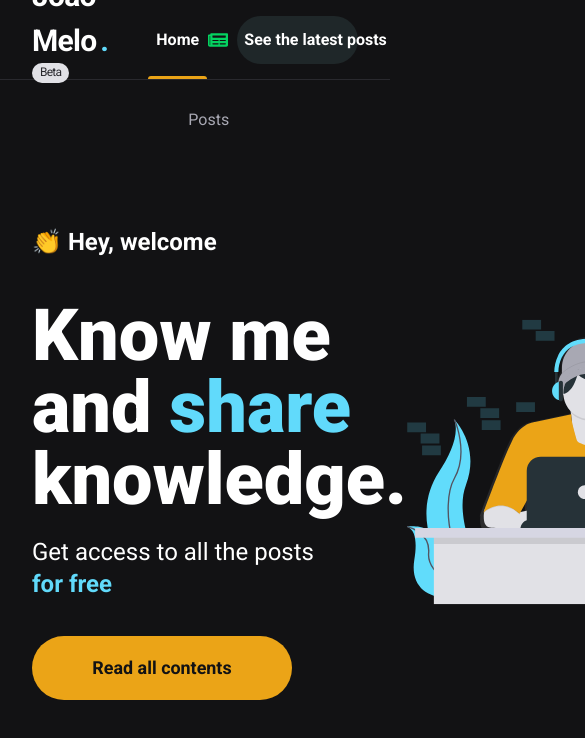
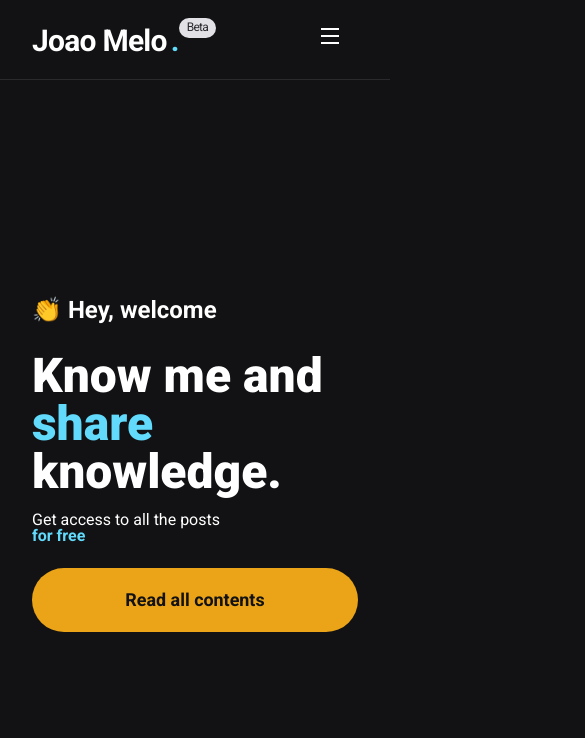
Before and after one commit to joaopcm/website, a Next.js app: page / in a window 390 px wide. Shown: the top 738 px of the page, 585 px wide, since content can reach past the window. Built offline with nearby package versions, Linux system fonts and the light colour scheme.

Commit message:
feat: turn the website into a responsive website

```diff
--- a/src/components/Header/ActiveLink.tsx
+++ b/src/components/Header/ActiveLink.tsx
@@ -4,29 +4,42 @@ import { cloneElement, ReactElement } from "react";
 
 interface ActiveLinkProps extends LinkProps {
   children: ReactElement;
-  activeClassName: string;
+  activeClassName?: string;
   shouldMatchExactHref?: boolean;
 }
 
 export function ActiveLink({
   children,
-  activeClassName,
+  activeClassName = null,
   shouldMatchExactHref = false,
   ...rest
 }: ActiveLinkProps) {
   const { asPath } = useRouter();
-  let className = "";
+  let isActive = false;
 
   if (shouldMatchExactHref && (asPath === rest.href || asPath === rest.as)) {
-    className = activeClassName;
+    isActive = true;
   }
 
   if (
     !shouldMatchExactHref &&
     (asPath.startsWith(String(rest.href)) || asPath.startsWith(String(rest.as)))
   ) {
-    className = activeClassName;
+    isActive = true;
   }
 
-  return <Link {...rest}>{cloneElement(children, { className })}</Link>;
+  let styles = {
+    className: null,
+    color: null,
+  };
+
+  if (isActive) {
+    if (activeClassName) {
+      styles.className = activeClassName;
+    } else {
+      styles.color = "yellow.500";
+    }
+  }
+
+  return <Link {...rest}>{cloneElement(children, styles)}</Link>;
 }
--- /dev/null
+++ b/src/components/Header/Sidebar/NavLink.tsx
@@ -0,0 +1,38 @@
+import { ElementType } from "react";
+import {
+  Link as ChakraLink,
+  Icon,
+  Text,
+  LinkProps as ChakraLinkProps,
+} from "@chakra-ui/react";
+import { ActiveLink } from "../ActiveLink";
+
+interface NavLinkProps extends ChakraLinkProps {
+  icon: ElementType;
+  children: string;
+  href: string;
+  shouldMatchExactHref?: boolean;
+}
+
+export function NavLink({
+  icon,
+  children,
+  href,
+  shouldMatchExactHref = false,
+  ...rest
+}: NavLinkProps) {
+  return (
+    <ActiveLink
+      href={href}
+      passHref
+      shouldMatchExactHref={shouldMatchExactHref}
+    >
+      <ChakraLink display="flex" align="center" {...rest}>
+        <Icon as={icon} fontSize="20" />
+        <Text ml="4" fontWeight="medium">
+          {children}
+        </Text>
+      </ChakraLink>
+    </ActiveLink>
+  );
+}
--- /dev/null
+++ b/src/components/Header/Sidebar/NavSection.tsx
@@ -0,0 +1,20 @@
+import { ReactNode } from "react";
+import { Box, Text, Stack } from "@chakra-ui/react";
+
+interface NavSectionProps {
+  title: string;
+  children: ReactNode;
+}
+
+export function NavSection({ title, children }: NavSectionProps) {
+  return (
+    <Box>
+      <Text fontWeight="bold" color="gray.400" fontSize="small">
+        {title}
+      </Text>
+      <Stack spacing="4" mt="4" align="stretch">
+        {children}
+      </Stack>
+    </Box>
+  );
+}
--- /dev/null
+++ b/src/components/Header/Sidebar/SidebarNav.tsx
@@ -0,0 +1,19 @@
+import { Stack } from "@chakra-ui/react";
+import { FaHome, FaNewspaper } from "react-icons/fa";
+import { NavSection } from "./NavSection";
+import { NavLink } from "./NavLink";
+
+export function SidebarNav() {
+  return (
+    <Stack spacing="12" algin="flex-start">
+      <NavSection title="GENERAL">
+        <NavLink href="/" icon={FaHome} shouldMatchExactHref>
+          Home
+        </NavLink>
+        <NavLink href="/posts" icon={FaNewspaper}>
+          Posts
+        </NavLink>
+      </NavSection>
+    </Stack>
+  );
+}
--- /dev/null
+++ b/src/components/Header/Sidebar/index.tsx
@@ -0,0 +1,30 @@
+import {
+  Box,
+  Drawer,
+  DrawerBody,
+  DrawerCloseButton,
+  DrawerContent,
+  DrawerHeader,
+  DrawerOverlay,
+} from "@chakra-ui/react";
+import { useMenuDrawer } from "../../../contexts/MenuDrawerContext";
+import { SidebarNav } from "./SidebarNav";
+
+export function Sidebar() {
+  const { isOpen, onClose } = useMenuDrawer();
+
+  return (
+    <Drawer isOpen={isOpen} placement="right" onClose={onClose}>
+      <DrawerOverlay>
+        <DrawerContent bg="gray.800" p="4">
+          <DrawerCloseButton mt="6" />
+          <DrawerHeader>Navigation</DrawerHeader>
+
+          <DrawerBody>
+            <SidebarNav />
+          </DrawerBody>
+        </DrawerContent>
+      </DrawerOverlay>
+    </Drawer>
+  );
+}
--- a/src/components/Header/index.tsx
+++ b/src/components/Header/index.tsx
@@ -1,9 +1,26 @@
-import { Box, Text, Tag } from "@chakra-ui/react";
+import {
+  Box,
+  Text,
+  Tag,
+  useBreakpointValue,
+  IconButton,
+  Icon,
+} from "@chakra-ui/react";
+import { RiMenuLine } from "react-icons/ri";
+import { useMenuDrawer } from "../../contexts/MenuDrawerContext";
 import { ActiveLink } from "./ActiveLink";
 import { CallButton } from "./CallButton";
+import { Sidebar } from "./Sidebar";
 import styles from "./styles.module.scss";
 
 export function Header() {
+  const { onOpen } = useMenuDrawer();
+
+  const isWideVersion = useBreakpointValue({
+    base: false,
+    lg: true,
+  });
+
   return (
     <header className={styles.headerContainer}>
       <Box className={styles.headerContent}>
@@ -17,6 +34,19 @@ export function Header() {
           </Tag>
         </Text>
 
+        {!isWideVersion && (
+          <IconButton
+            aria-label="Open navigation"
+            color="white"
+            onClick={onOpen}
+            fontSize="24"
+            mr="2"
+            icon={<Icon as={RiMenuLine} />}
+            variant="unstyled"
+          />
+        )}
+
+        {isWideVersion ? (
           <nav>
             <ActiveLink
               href="/"
@@ -29,8 +59,11 @@ export function Header() {
               <a>Posts</a>
             </ActiveLink>
           </nav>
+        ) : (
+          <Sidebar />
+        )}
 
-        <CallButton />
+        {isWideVersion && <CallButton />}
       </Box>
     </header>
   );
--- a/src/components/HomeCallButton.tsx
+++ b/src/components/HomeCallButton.tsx
@@ -11,7 +11,7 @@ export function HomeCallButton() {
   return (
     <Button
       h="4rem"
-      w="260px"
+      w={["100%", "260px"]}
       border="0"
       borderRadius="2rem"
       bg="yellow.500"
--- /dev/null
+++ b/src/contexts/MenuDrawerContext.tsx
@@ -0,0 +1,28 @@
+import { useDisclosure, UseDisclosureReturn } from "@chakra-ui/react";
+import { useRouter } from "next/router";
+import { createContext, ReactNode, useContext, useEffect } from "react";
+
+interface MenuDrawerProviderProps {
+  children: ReactNode;
+}
+
+type MenyDrawerContextData = UseDisclosureReturn;
+
+const MenuDrawerContext = createContext({} as MenyDrawerContextData);
+
+export function MenuDrawerProvider({ children }: MenuDrawerProviderProps) {
+  const disclosure = useDisclosure();
+  const router = useRouter();
+
+  useEffect(() => {
+    disclosure.onClose();
+  }, [router.asPath]);
+
+  return (
+    <MenuDrawerContext.Provider value={disclosure}>
+      {children}
+    </MenuDrawerContext.Provider>
+  );
+}
+
+export const useMenuDrawer = () => useContext(MenuDrawerContext);
--- a/src/pages/_app.tsx
+++ b/src/pages/_app.tsx
@@ -1,12 +1,15 @@
 import { ChakraProvider } from "@chakra-ui/react";
 import { Header } from "../components/Header";
+import { MenuDrawerProvider } from "../contexts/MenuDrawerContext";
 import { theme } from "../styles/theme";
 
 function MyApp({ Component, pageProps }) {
   return (
     <ChakraProvider theme={theme}>
-      <Header />
-      <Component {...pageProps} />
+      <MenuDrawerProvider>
+        <Header />
+        <Component {...pageProps} />
+      </MenuDrawerProvider>
     </ChakraProvider>
   );
 }
--- a/src/pages/index.tsx
+++ b/src/pages/index.tsx
@@ -1,8 +1,20 @@
 import Head from "next/head";
-import { Flex, Box, Text, Heading, Image } from "@chakra-ui/react";
+import {
+  Flex,
+  Box,
+  Text,
+  Heading,
+  Image,
+  useBreakpointValue,
+} from "@chakra-ui/react";
 import { HomeCallButton } from "../components/HomeCallButton";
 
 export default function Home() {
+  const isWideVersion = useBreakpointValue({
+    base: false,
+    lg: true,
+  });
+
   return (
     <>
       <Head>
@@ -27,10 +39,10 @@ export default function Home() {
 
           <Heading
             as="h1"
-            fontSize="4.5rem"
-            lineHeight="4.5rem"
+            fontSize={["3rem", "4.5rem"]}
+            lineHeight={["3rem", "4.5rem"]}
             fontWeight="900"
-            mt="2.5rem"
+            mt={["1.5rem", "2.5rem"]}
           >
             Know me and{" "}
             <Text color="cyan.500" as="span">
@@ -39,16 +51,24 @@ export default function Home() {
             knowledge.
           </Heading>
 
-          <Text fontSize="1.5rem" lineHeight="1.5rem" mt="1.5rem" mb="2.5rem">
+          <Text
+            fontSize={["1rem", "1.5rem"]}
+            lineHeight={["1rem", "1.5rem"]}
+            mt={["1rem", "1.5rem"]}
+            mb={["1.5rem", "2.5rem"]}
+          >
             Get access to all the posts <br />
-            <Text color="cyan.500" fontWeight="bold" mt="0.5rem">
+            <Text color="cyan.500" fontWeight="bold" mt="0.5rem" as="span">
               for free
             </Text>
           </Text>
+
           <HomeCallButton />
         </Box>
 
-        <Image src="/images/avatar.svg" alt="Man coding" boxSize="400px" />
+        {isWideVersion && (
+          <Image src="/images/avatar.svg" alt="Man coding" boxSize="400px" />
+        )}
       </Flex>
     </>
   );
```
Also changed, not shown: src/pages/posts/[slug].tsx (+17 -9 lines). Lines whose indentation alone changed are shown as unchanged.
